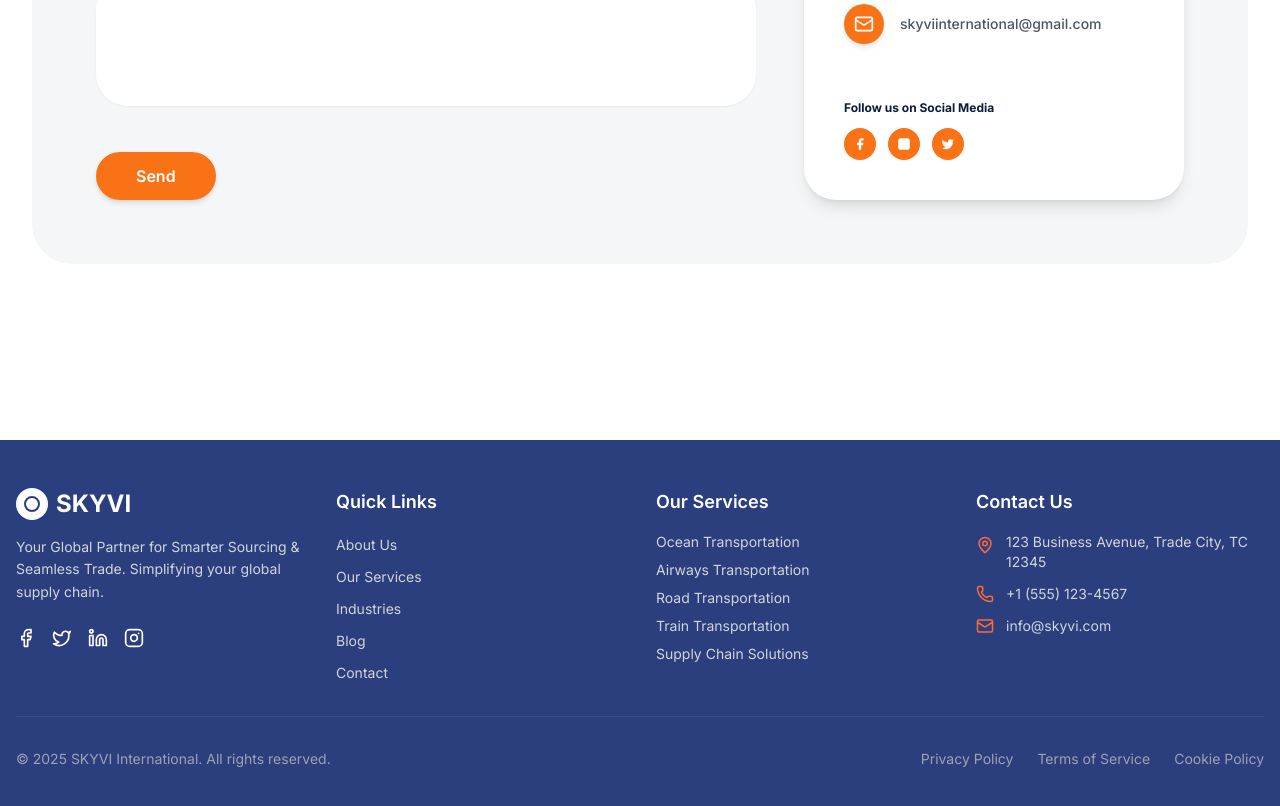
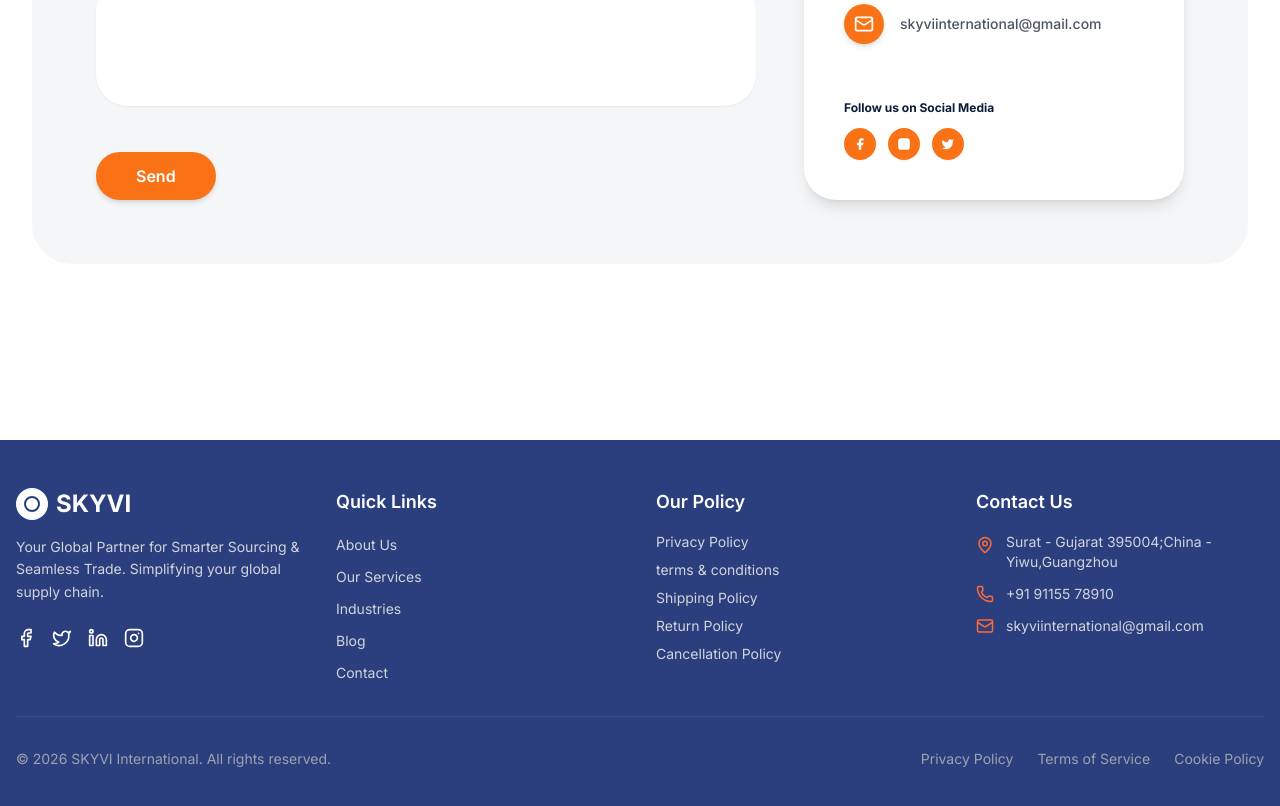
Before and after one commit to dhairya-pro/Skyvi, a React (Vite) app in the folder frontend/: page / in a window 1280 px wide. Shown: the part 6057-6863 px from the top of the page. Built offline with nearby package versions, Linux system fonts and the light colour scheme.

Commit message:
new changes

```diff
--- a/frontend/index.html
+++ b/frontend/index.html
@@ -2,9 +2,9 @@
 <html lang="en">
   <head>
     <meta charset="UTF-8" />
-    <link rel="icon" type="image/svg+xml" href="/vite.svg" />
+    <link rel="icon" type="image/png" href="/src/assets/skyvilogo.png" />
     <meta name="viewport" content="width=device-width, initial-scale=1.0" />
-    <title>Skyvi</title>
+    <title>Skyvi International</title>
   </head>
   <body>
     <div id="root"></div>
--- a/frontend/src/components/Footer.jsx
+++ b/frontend/src/components/Footer.jsx
@@ -67,13 +67,13 @@ const Footer = () => {
 
           {/* Services */}
           <div>
-            <h3 className="text-lg font-semibold mb-4">Our Services</h3>
+            <h3 className="text-lg font-semibold mb-4">Our Policy</h3>
             <ul className="space-y-2">
-              <li className="text-gray-300 text-sm">Ocean Transportation</li>
-              <li className="text-gray-300 text-sm">Airways Transportation</li>
-              <li className="text-gray-300 text-sm">Road Transportation</li>
-              <li className="text-gray-300 text-sm">Train Transportation</li>
-              <li className="text-gray-300 text-sm">Supply Chain Solutions</li>
+              <li className="text-gray-300 text-sm">Privacy Policy</li>
+              <li className="text-gray-300 text-sm">terms & conditions</li>
+              <li className="text-gray-300 text-sm">Shipping Policy</li>
+              <li className="text-gray-300 text-sm">Return Policy</li>
+              <li className="text-gray-300 text-sm">Cancellation Policy</li>
             </ul>
           </div>
 
@@ -84,16 +84,16 @@ const Footer = () => {
               <li className="flex items-start space-x-3">
                 <MapPin size={18} className="text-orange mt-1 flex-shrink-0" />
                 <span className="text-gray-300 text-sm">
-                  123 Business Avenue, Trade City, TC 12345
+                  Surat - Gujarat 395004;China - Yiwu,Guangzhou
                 </span>
               </li>
               <li className="flex items-center space-x-3">
                 <Phone size={18} className="text-orange flex-shrink-0" />
-                <span className="text-gray-300 text-sm">+1 (555) 123-4567</span>
+                <span className="text-gray-300 text-sm">+91 91155 78910</span>
               </li>
               <li className="flex items-center space-x-3">
                 <Mail size={18} className="text-orange flex-shrink-0" />
-                <span className="text-gray-300 text-sm">info@skyvi.com</span>
+                <span className="text-gray-300 text-sm">skyviinternational@gmail.com</span>
               </li>
             </ul>
           </div>
@@ -103,7 +103,7 @@ const Footer = () => {
         <div className="border-t border-navy-light mt-8 pt-8">
           <div className="flex flex-col md:flex-row justify-between items-center">
             <p className="text-gray-400 text-sm">
-              © 2025 SKYVI International. All rights reserved.
+              © 2026 SKYVI International. All rights reserved.
             </p>
             <div className="flex space-x-6 mt-4 md:mt-0">
               <a href="#" className="text-gray-400 hover:text-orange text-sm transition-colors">
--- a/frontend/src/home-page/ContactPage.jsx
+++ b/frontend/src/home-page/ContactPage.jsx
@@ -143,8 +143,8 @@ const ContactForm = () => {
                     <MapPin className="w-5 h-5 text-white" />
                   </div>
                   <p className="text-gray-600 text-sm font-medium pt-2">
-                    123, Anywhere in City<br />
-                    , Ahemedabad
+                    Surat - Gujarat 395004<br />
+                    China - Yiwu,Guangzhou
                   </p>
                 </div>
 
@@ -154,7 +154,7 @@ const ContactForm = () => {
                     <Phone className="w-5 h-5 text-white" />
                   </div>
                   <p className="text-gray-600 text-sm font-medium">
-                    +91 78965 41236
+                    +91 91155 78910
                   </p>
                 </div>
 
--- a/frontend/src/industries/ExpertiseSection.jsx
+++ b/frontend/src/industries/ExpertiseSection.jsx
@@ -79,10 +79,10 @@ const ExpertiseSection = () => {
           viewport={{ once: true }}
           className="max-w-3xl mx-auto space-y-6"
         >
-          <h2 className="text-4xl md:text-5xl font-bold text-white drop-shadow-sm">
+          <h2 className="text-4xl md:text-5xl font-bold text-navy">
             Our Expertise
           </h2>
-          <p className="text-white/90 text-lg md:text-xl leading-relaxed font-medium drop-shadow-sm">
+          <p className="text-gray-700 text-lg md:text-xl leading-relaxed font-medium">
             We specialize in connecting businesses with reliable sourcing partners across a diverse range of industries. Discover how we can support product development and supply chain needs.
           </p>
 
--- a/frontend/src/pages/Contact.jsx
+++ b/frontend/src/pages/Contact.jsx
@@ -1,6 +1,7 @@
 import React, { useState } from 'react';
 import { MapPin, Phone, Mail, Send, Facebook, Twitter, Linkedin } from 'lucide-react';
-import GoogleMapsLink from '../components/GoogleMapsLink';
+
+
 const Contact = () => {
   const [formData, setFormData] = useState({
     name: '',
@@ -70,8 +71,8 @@ const Contact = () => {
                     <MapPin className="text-white" size={24} />
                   </div>
                   <div>
-                    <p className="text-gray-700 font-medium">123, Anywhere in city,</p>
-                    <p className="text-gray-700 font-medium">Ahmedabad, Gujarat.</p>
+                    <p className="text-gray-700 font-medium">Surat - Gujarat 395004</p>
+                    <p className="text-gray-700 font-medium">China - Yiwu,Guangzhou</p>
                   </div>
                 </div>
 
@@ -80,7 +81,7 @@ const Contact = () => {
                     <Phone className="text-white" size={24} />
                   </div>
                   <div>
-                    <p className="text-gray-700 font-medium">+91 78965 41236</p>
+                    <p className="text-gray-700 font-medium">+91 91155 78910</p>
                   </div>
                 </div>
 
@@ -294,7 +295,7 @@ const Contact = () => {
           animation: slide-left 0.8s ease-out 0.6s both;
         }
       `}</style>
-      <GoogleMapsLink />
+
     </div>
   );
 };
```
